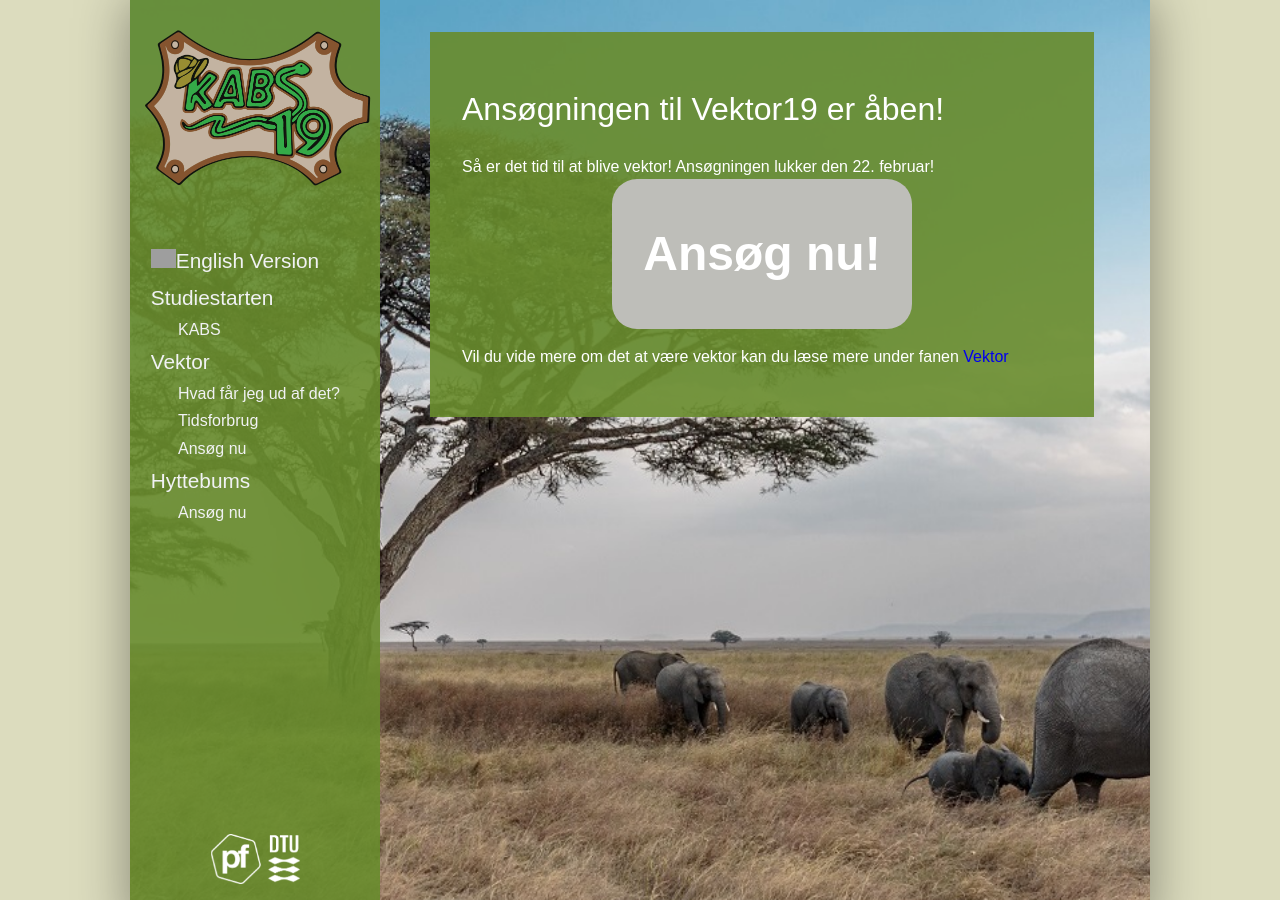
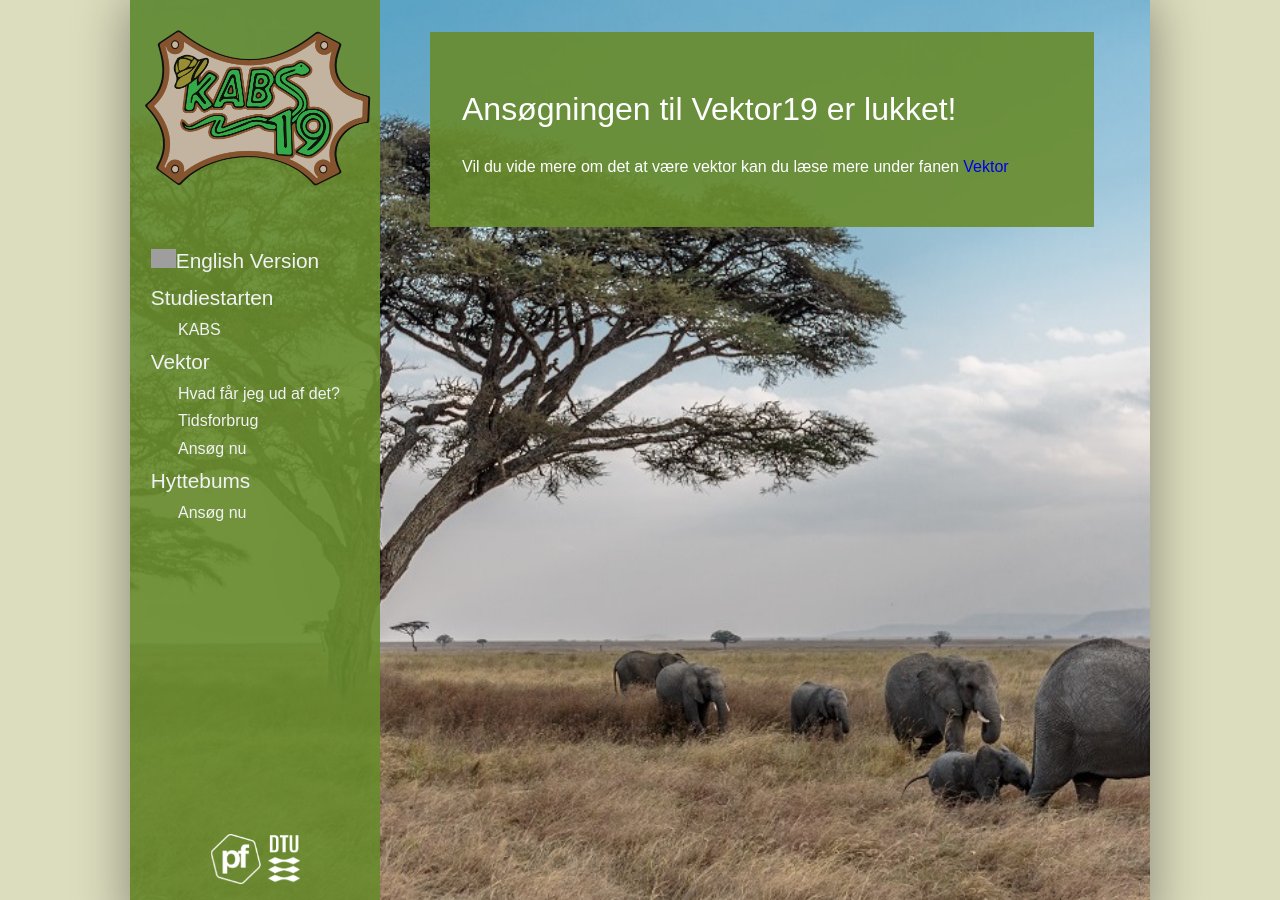
Before and after one commit to KABSDTU/kabsdtu.github.io, a Jekyll site: the page built from ansog-som-vektor.md, in a window 1280 px wide and 900 px high. Built offline with Jekyll 4.4.1, drawn with Linux system fonts in a browser that asks for light colours; some web fonts are replaced; grey boxes are pictures that could not be loaded.

Commit message:
Update ansog-som-vektor.md

```diff
--- a/ansog-som-vektor.md
+++ b/ansog-som-vektor.md
@@ -2,12 +2,8 @@
 layout: default
 title: Ansøg som Vektor
 ---
-<h1>Ansøgningen til Vektor19 er åben!</h1>
+<h1>Ansøgningen til Vektor19 er lukket!</h1>
 
-<p>Så er det tid til at blive vektor! Ansøgningen lukker den 22. februar!<br/>
-  <a style="text-align: center;" href="https://goo.gl/forms/RIa3HHhgQ6G3Krq32"><button class="applyBtn">Ansøg nu! </button></a>
-
-</p>
 <p>
 	Vil du vide mere om det at være vektor kan du læse mere under fanen <a href="https://blivawesome.dk/vektor.html">Vektor</a>
 </p>
```
